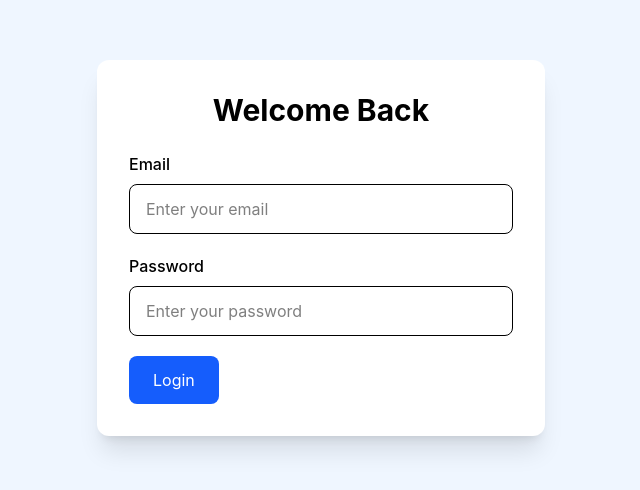
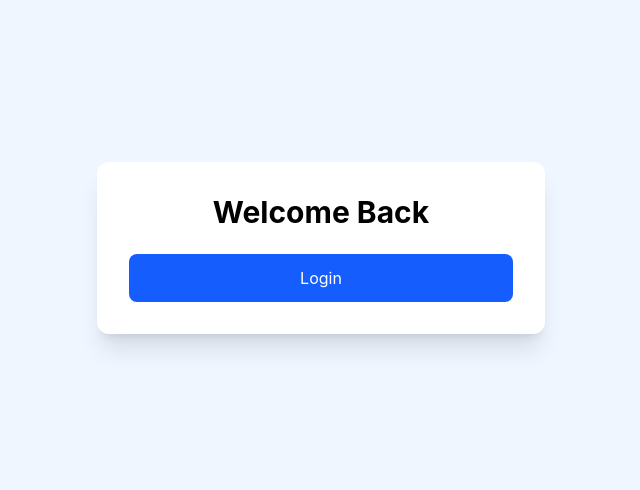
Before and after one commit to Umaima724/JourneyPoint, a React (Vite) app in the folder JourneyPoint/: page / in a window 1280 px wide. Shown: the part 152-642 px from the top of the page, without its empty margins (319-959 px from the left). Built offline with nearby package versions, Linux system fonts and the light colour scheme.

Commit message:
Update Login.jsx

```diff
--- a/JourneyPoint/src/pages/Login.jsx
+++ b/JourneyPoint/src/pages/Login.jsx
@@ -1,47 +1,28 @@
+import { useNavigate } from "react-router-dom";
 import Button from "../components/Button";
 
 function Login() {
+  const navigate = useNavigate();
+
+  const handleLogin = (e) => {
+    e.preventDefault();
+    navigate("/home");
+  };
+
   return (
     <section className="min-h-screen flex items-center justify-center bg-blue-50">
-
       <div className="bg-white shadow-xl rounded-xl p-8 w-full max-w-md">
-
         <h2 className="text-3xl font-bold text-center mb-6">
           Welcome Back
         </h2>
 
-        <form className="space-y-5">
+        <form onSubmit={handleLogin} className="space-y-5">
+          {/* Email input */}
+          {/* Password input */}
 
-          <div>
-            <label className="block mb-2 font-medium">
-              Email
-            </label>
-
-            <input
-              type="email"
-              placeholder="Enter your email"
-              className="w-full border rounded-lg px-4 py-3"
-            />
-          </div>
-
-          <div>
-            <label className="block mb-2 font-medium">
-              Password
-            </label>
-
-            <input
-              type="password"
-              placeholder="Enter your password"
-              className="w-full border rounded-lg px-4 py-3"
-            />
-          </div>
-
-          <Button text="Login" />
-
+          <Button text="Login" className="w-full" />
         </form>
-
       </div>
-
     </section>
   );
 }
```
